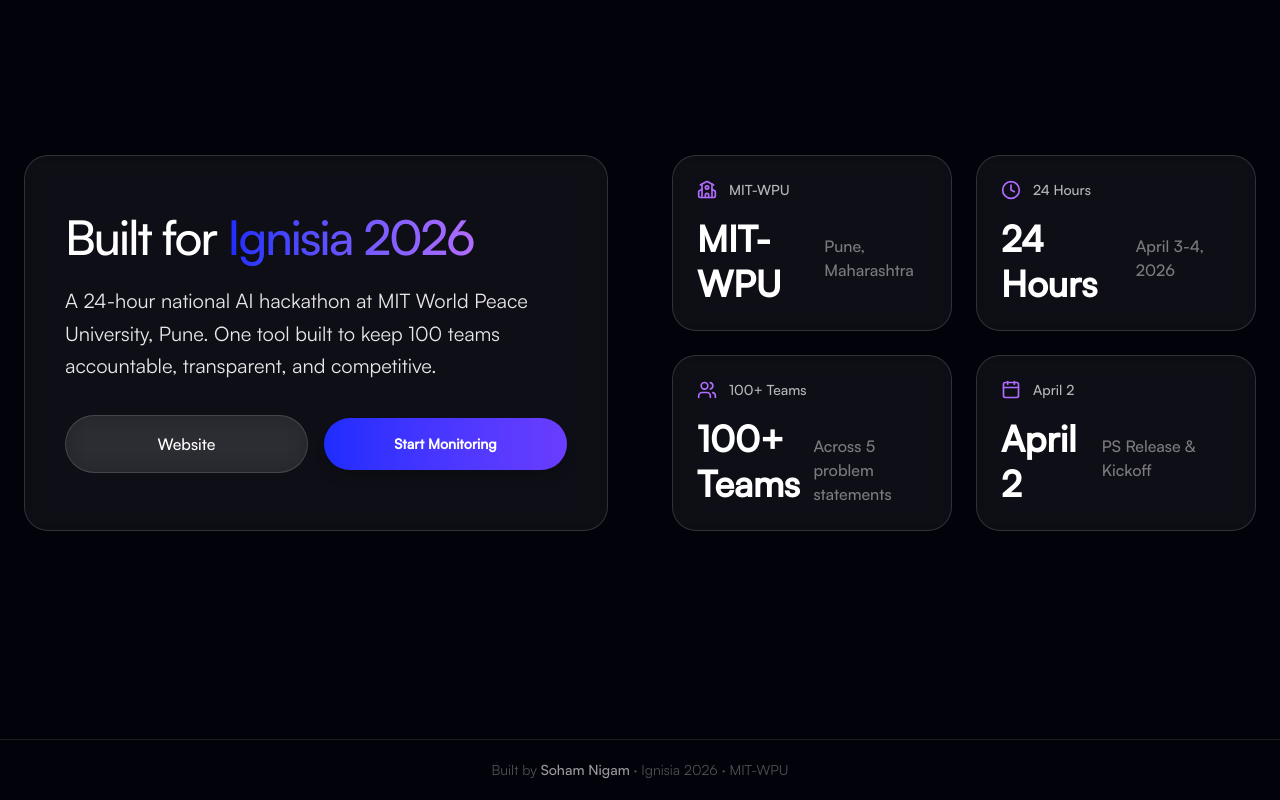
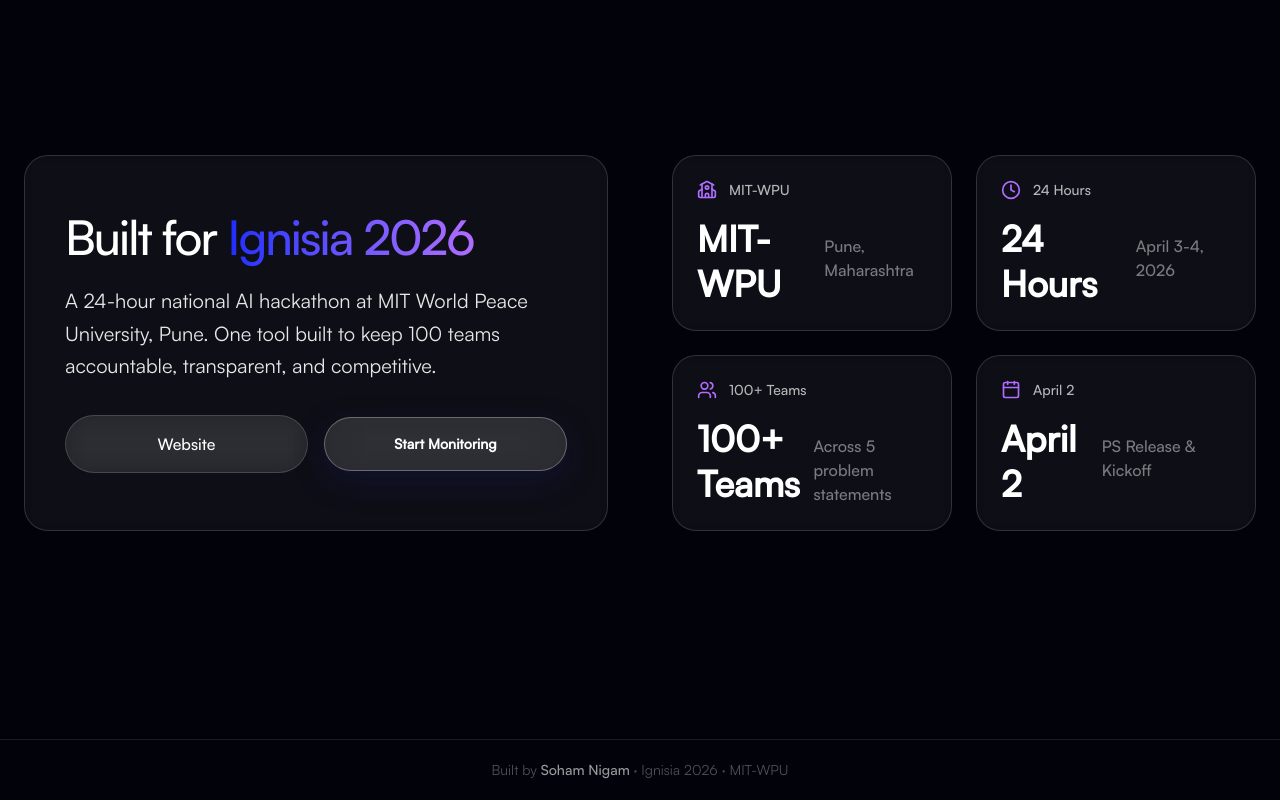
Before and after one commit to Soham-commits/RepoMonitor, a Next.js app: page / in a window 1280 px wide. Shown: the part 2316-3116 px from the top of the page. Built offline with nearby package versions, Linux system fonts and the light colour scheme.

Commit message:
style: Update button styles for improved aesthetics and hover effects

```diff
--- a/components/ui/api-section.tsx
+++ b/components/ui/api-section.tsx
@@ -33,7 +33,7 @@
             </a>
             <Link href="/signup" className="w-full sm:flex-1">
               <motion.button
-                className="w-full px-10 py-4 rounded-full bg-gradient-to-r from-[#1E2CFF] to-[#6A3DFF] text-white font-semibold text-sm transition-all duration-300 hover:from-[#6A3DFF] hover:to-[#B06CFF] cursor-pointer shadow-lg hover:shadow-xl"
+                className="w-full px-10 py-4 rounded-full bg-white/10 backdrop-blur-xl border border-white/30 text-white font-semibold text-sm transition-all duration-300 cursor-pointer shadow-[0_10px_30px_rgba(20,30,90,0.35)] hover:bg-white/16 hover:border-white/45 hover:shadow-[0_12px_34px_rgba(106,61,255,0.35)]"
                 whileHover={{ scale: 1.05 }}
                 whileTap={{ scale: 0.95 }}
               >
```
